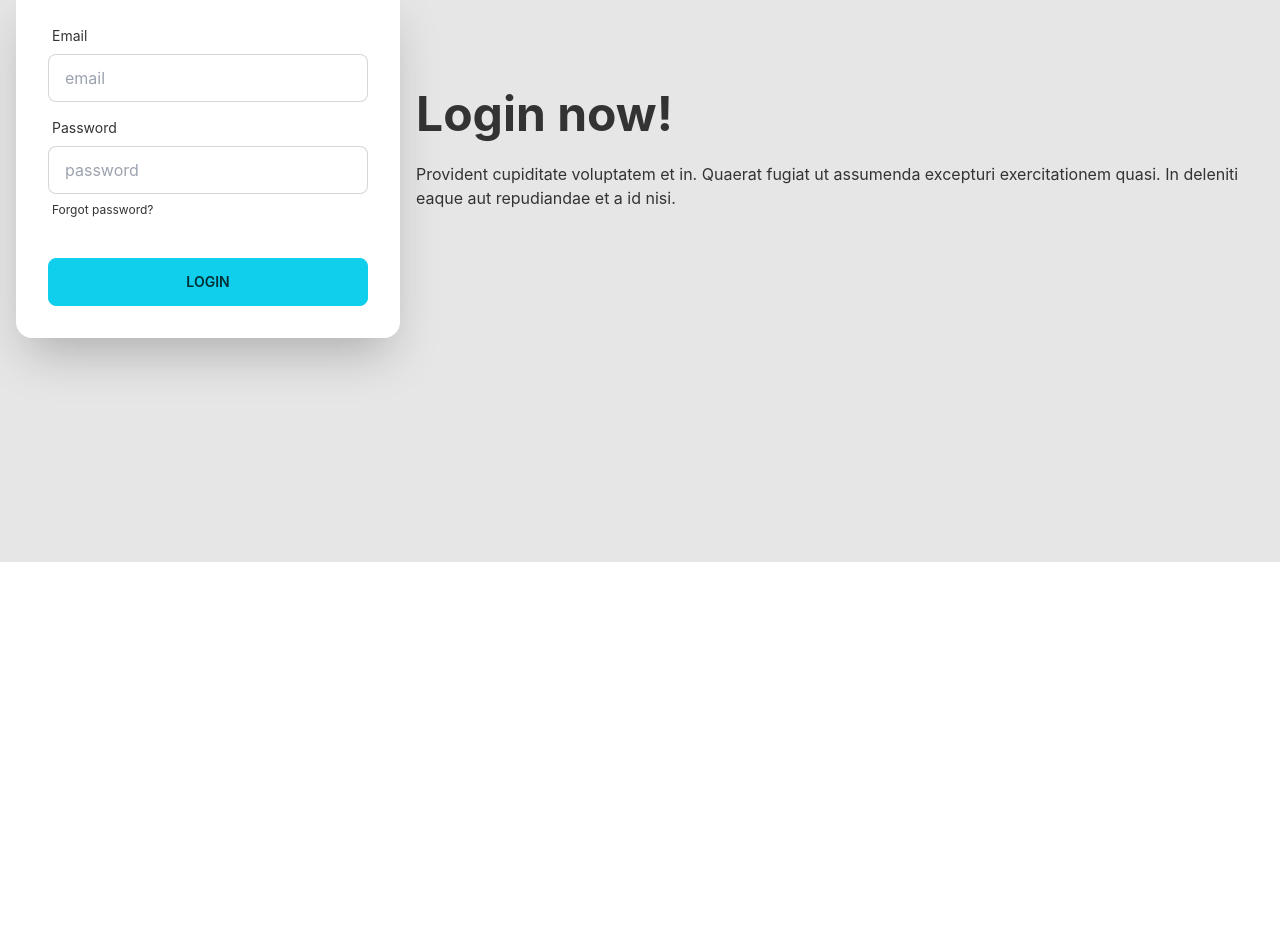
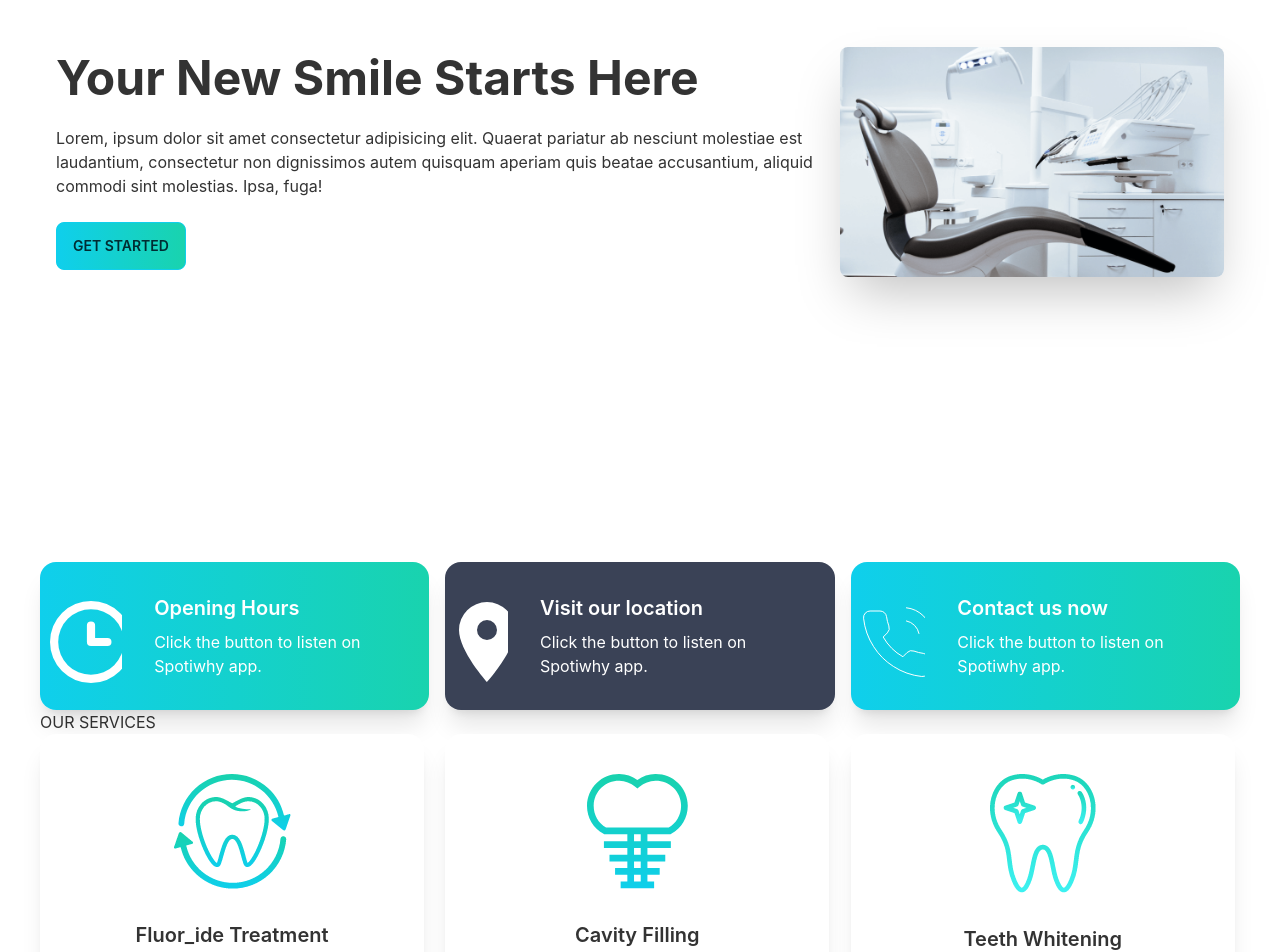
Before and after one commit to parthomalo/doctors-portal-cliend, a React (Create React App) app: page / in a window 1280 px wide. Shown: the part 302-1254 px from the top of the page. Before the commit the page ends 864 px from the top, so only its background shows below. Built offline with nearby package versions, Linux system fonts and the light colour scheme.

Commit message:
added our services

```diff
--- a/src/Pages/Home/Banner.js
+++ b/src/Pages/Home/Banner.js
@@ -1,37 +1,19 @@
 import React from 'react';
-
+import chair from '../../assets/images/chair.png'
+import Button from '../Shared/Button';
 const Banner = () => {
     return (
-        <div class="hero min-h-screen bg-base-200">
-            <div class="hero-content flex-col lg:flex-row-reverse">
-                <div class="text-center lg:text-left">
-                    <h1 class="text-5xl font-bold">Login now!</h1>
-                    <p class="py-6">Provident cupiditate voluptatem et in. Quaerat fugiat ut assumenda excepturi exercitationem quasi. In deleniti eaque aut repudiandae et a id nisi.</p>
-                </div>
-                <div class="card flex-shrink-0 w-full max-w-sm shadow-2xl bg-base-100">
-                    <div class="card-body">
-                        <div class="form-control">
-                            <label class="label">
-                                <span class="label-text">Email</span>
-                            </label>
-                            <input type="text" placeholder="email" class="input input-bordered" />
-                        </div>
-                        <div class="form-control">
-                            <label class="label">
-                                <span class="label-text">Password</span>
-                            </label>
-                            <input type="text" placeholder="password" class="input input-bordered" />
-                            <label class="label">
-                                <a href="#" class="label-text-alt link link-hover">Forgot password?</a>
-                            </label>
-                        </div>
-                        <div class="form-control mt-6">
-                            <button class="btn btn-primary">Login</button>
-                        </div>
-                    </div>
-                </div>
-            </div>
+        <div class="hero min-h-screen">
+        <div class="hero-content flex-col lg:flex-row-reverse">
+          <img src={chair}  class="max-w-sm rounded-lg shadow-2xl" />
+          <div>
+            <h1 class="text-5xl font-bold">Your New Smile Starts Here</h1>
+            <p class="py-6">Lorem, ipsum dolor sit amet consectetur adipisicing elit. Quaerat pariatur ab nesciunt molestiae est laudantium, consectetur non dignissimos autem quisquam aperiam quis beatae accusantium, aliquid commodi sint molestias. Ipsa, fuga!
+            </p>
+            <Button></Button>
+          </div>
         </div>
+      </div>
     );
 };
 
--- a/src/Pages/Home/Home.js
+++ b/src/Pages/Home/Home.js
@@ -1,10 +1,14 @@
 import React from 'react';
 import Banner from './Banner';
+import Info from './Info';
+import Services from './Services';
 
 const Home = () => {
     return (
-        <div>
+        <div className='mx-10 '>
            <Banner></Banner>
+           <Info></Info>
+           <Services></Services>
         </div>
     );
 };
--- /dev/null
+++ b/src/Pages/Home/Info.js
@@ -0,0 +1,17 @@
+import React from 'react';
+import InfoCard from './InfoCard';
+import clock from '../../assets/icons/clock.svg'
+import marker from '../../assets/icons/marker.svg'
+import phone from '../../assets/icons/phone.svg'
+
+const Info = () => {
+    return (
+        <div className='grid lg:grid-cols-3 sm:grid-cols-1 md:grid-cols-2 gap-4 '>
+            <InfoCard bgColor={'bg-gradient-to-r from-primary to-secondary'} title={'Opening Hours'} img={clock}></InfoCard>
+            <InfoCard bgColor={'bg-accent'} title={'Visit our location'} img={marker}></InfoCard>
+            <InfoCard bgColor={'bg-gradient-to-r from-primary to-secondary'} title={'Contact us now'} img={phone}></InfoCard>
+        </div>
+    );
+};
+
+export default Info;
--- /dev/null
+++ b/src/Pages/Home/InfoCard.js
@@ -0,0 +1,19 @@
+import React from 'react';
+
+const InfoCard = ({img, title, bgColor}) => {
+    return (
+        <div class={`card lg:card-side ${bgColor} shadow-xl`}>
+            <figure>
+                <img className='ml-5 sm:mt-5 md:mt-3 ' height={86} width={86} src={img} alt="Album" />
+
+            </figure>
+            <div class="card-body text-white">
+                <h2 class="card-title">{title}</h2>
+                <p>Click the button to listen on Spotiwhy app.</p>
+
+            </div>
+        </div>
+    );
+};
+
+export default InfoCard;
--- /dev/null
+++ b/src/Pages/Home/Service.js
@@ -0,0 +1,19 @@
+import React from 'react';
+
+const Service = ({ service }) => {
+    const { img, name, description } = service;
+    return (
+        <div class="card w-96 bg-base-100 shadow-xl">
+            <figure class="px-10 pt-10">
+                <img src={img} alt="Shoes" class="rounded-xl" />
+            </figure>
+            <div class="card-body items-center text-center">
+                <h2 class="card-title">{name}</h2>
+                <p>{description}</p>
+
+            </div>
+        </div>
+    );
+};
+
+export default Service;
--- /dev/null
+++ b/src/Pages/Home/Services.js
@@ -0,0 +1,43 @@
+import React from 'react';
+import whitening from '../../assets/images/whitening.png'
+import fluoride from '../../assets/images/fluoride.png'
+import cavity from '../../assets/images/cavity.png'
+import Service from './Service';
+const Services = () => {
+    const service = [
+        {
+            _id: 1,
+            name: 'Fluor_ide Treatment',
+            img: fluoride,
+            description: 'Lorem ipsum dolor sit amet consectetur adipisicing elit. '
+        },
+        {
+            _id: 2,
+            name: 'Cavity Filling',
+            img: cavity,
+            description: 'Lorem ipsum dolor sit amet consectetur adipisicing elit. '
+        },
+        {
+            _id: 3,
+            name: 'Teeth Whitening',
+            img: whitening,
+            description: 'Lorem ipsum dolor sit amet consectetur adipisicing elit. '
+        },
+    ]
+    return (
+        <div>
+            <h1 className='color-primary'>OUR SERVICES </h1>
+            <div className='grid lg:grid-cols-3 sm:grid-cols-1 md:grid-cols-2 gap-4'>
+
+                {
+                    service.map(service => <Service
+                        key={service._id}
+                        service={service}
+                    ></Service>)
+                }
+            </div>
+        </div>
+    );
+};
+
+export default Services;
--- a/src/Pages/Shared/Button.js
+++ b/src/Pages/Shared/Button.js
@@ -3,7 +3,7 @@ import React from 'react';
 const Button = () => {
     return (
         <div>
-
+             <button class="btn btn-primary bg-gradient-to-r from-primary to-secondary">Get Started</button>
         </div>
     );
 };
```
